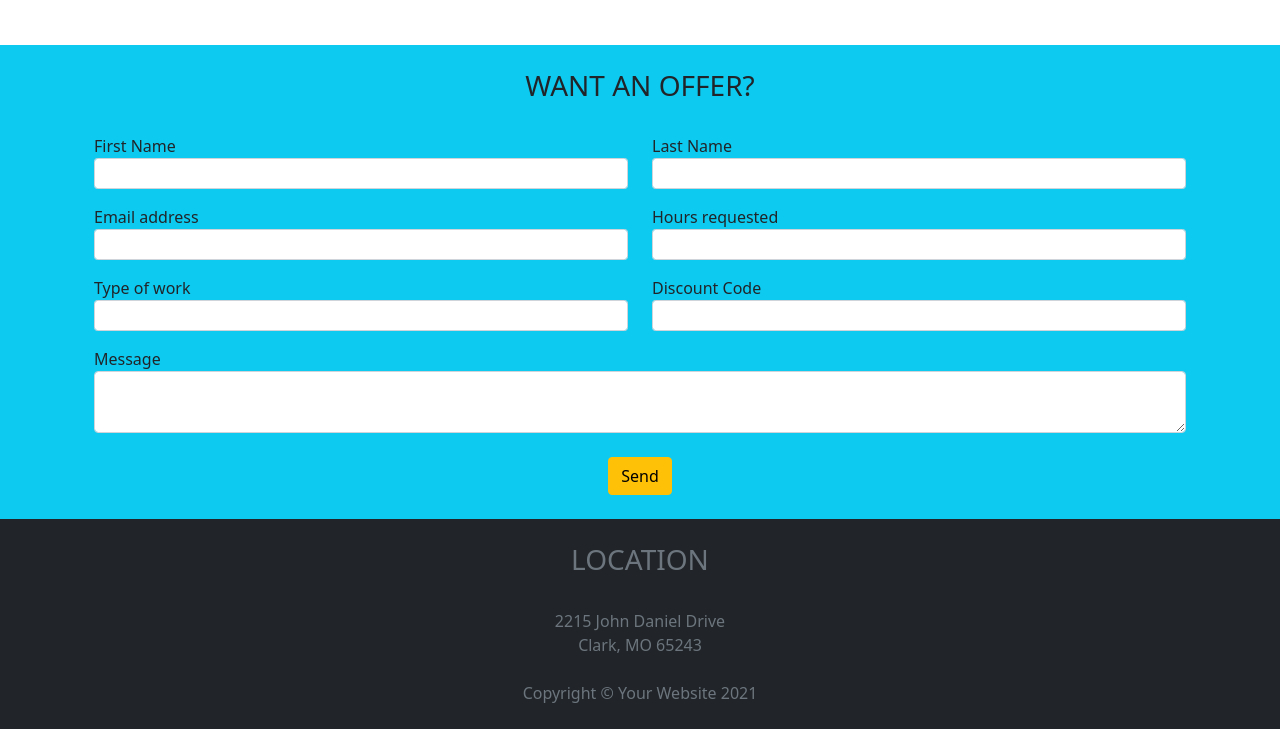
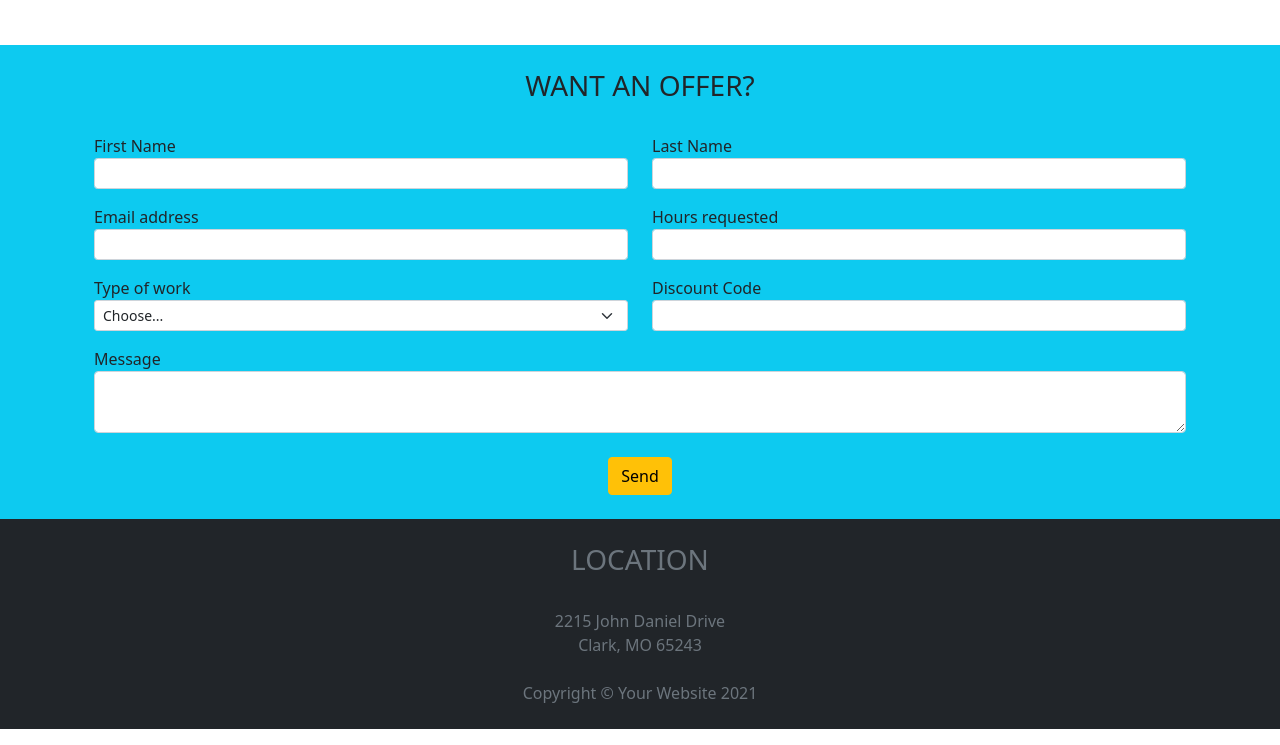
Before and after one commit to XbeppeX/bootstrap-js-freelancer, a plain HTML site: page index.html in a window 1280 px wide. Shown: the part 1221-1966 px from the top of the page. Drawn offline with nearby package versions, Linux system fonts and the light colour scheme.

Commit message:
type-work

```diff
--- a/index.html
+++ b/index.html
@@ -148,7 +148,12 @@
                 <div class="col">
                     <span>Type of work</span>
                     <div class="input-group input-group-sm mb-3">
-                        <input type="email" class="form-control" aria-label="Sizing example input" aria-describedby="inputGroup-sizing-sm">
+                        <select class="form-select" id="inputGroupSelect01">
+                            <option selected>Choose...</option>
+                            <option value="1">Backed Development</option>
+                            <option value="2">Frontend Development</option>
+                            <option value="3">Project Analisys</option>
+                        </select>
                     </div>
                 </div>
                 <div class="col">
```
